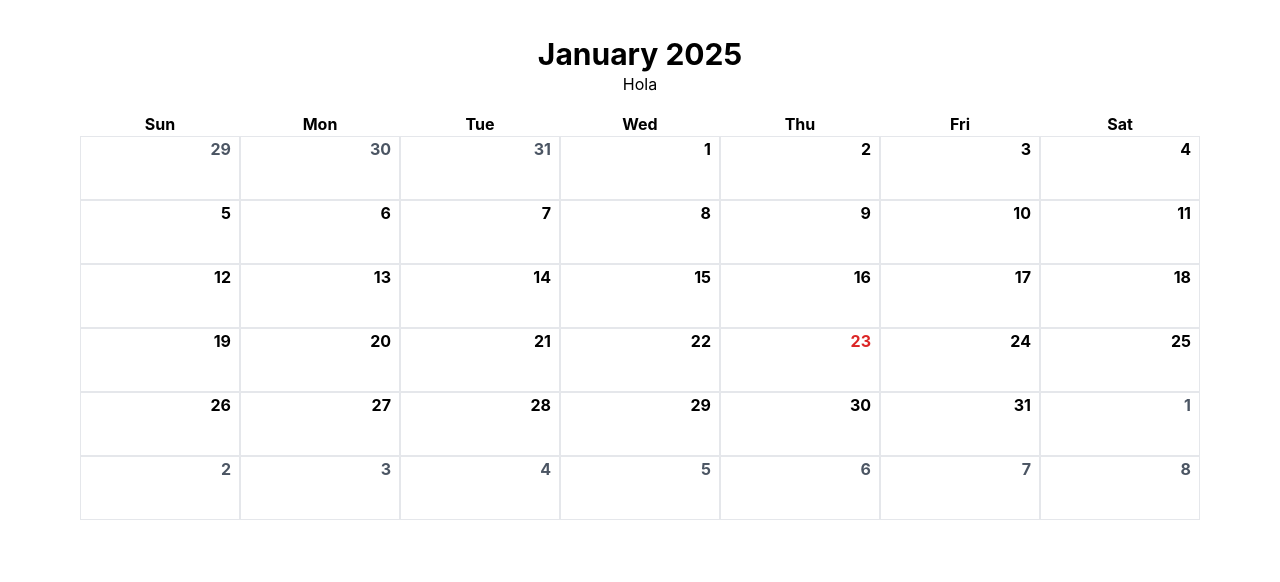
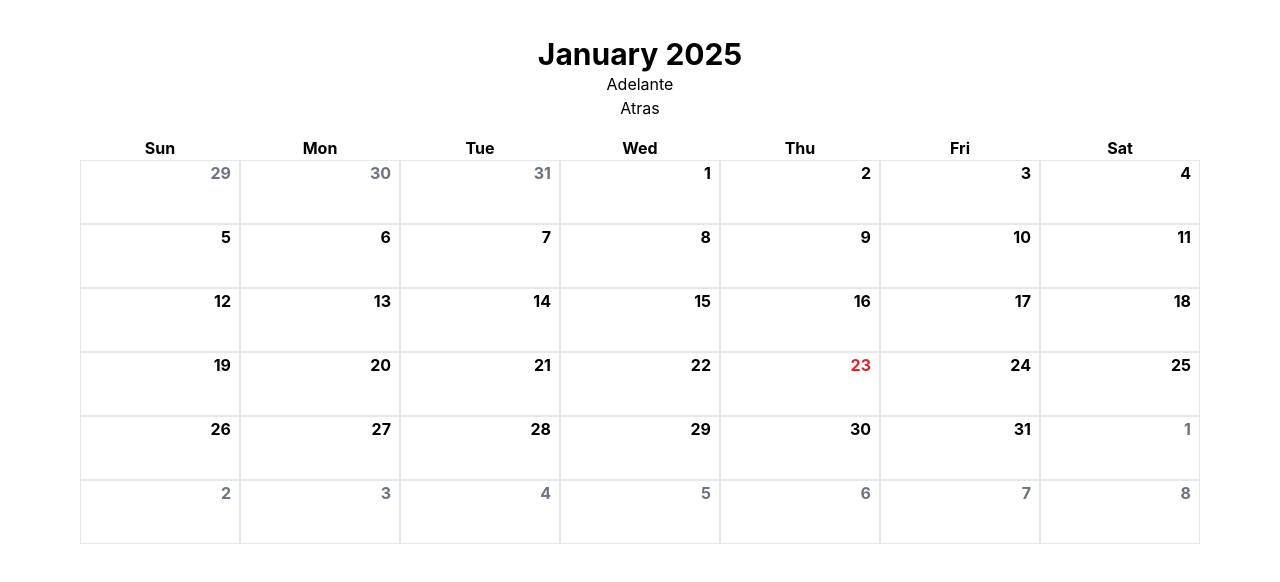
Before and after one commit to jvegav/calendar, a React (Create React App) app: page / in a window 1280 px wide. Shown: the top 582 px of the page. Built offline with nearby package versions, Linux system fonts and the light colour scheme.

Commit message:
Mejora en los cambios de meses

```diff
--- a/src/components/calendar-days.js
+++ b/src/components/calendar-days.js
@@ -18,10 +18,10 @@ function CalendarDays({ currentDate, ...props }) {
             date: (new Date(firstDayOfMonth)),
             month: firstDayOfMonth.getMonth(),
             number: firstDayOfMonth.getDate(),
-            selected: (firstDayOfMonth.toDateString() === currentDate.toDateString()),
+            selected: (firstDayOfMonth.getDate() === currentDate.getDate()),
             year: firstDayOfMonth.getFullYear()
         }
-        console.log(calendarDay.currentMonth)
+        console.log("Date: " + calendarDay.date + " Selected: " + calendarDay.selected + "primer" + firstDayOfMonth.getDate() + "segundo" + currentDate.getDate());
 
 
         currentDays.push(calendarDay);
@@ -34,7 +34,7 @@ function CalendarDays({ currentDate, ...props }) {
                     return (
                         <div key={index} className={"calendar-day" + (day.currentMonth ? " current" : "") + (day.selected ? " selected" : "") + " w-full h-16 relative border cursor-pointer"}
                         >
-                            <p className={"absolute right-2 " + (day.selected ? "text-red-600 font-bold" : "") + (day.currentMonth ? "text-black font-bold" : "text-gray-600 font-bold")}  >{day.number} </p>
+                            <p className={"absolute right-2 " + (day.selected ? "text-red-600 font-bold" : "") + (day.currentMonth ? "text-black font-bold" : "text-gray-500 font-bold")}  >{day.number} </p>
                         </div>
                     )
                 })
--- a/src/components/calendar.js
+++ b/src/components/calendar.js
@@ -14,10 +14,10 @@ export default class Calendar extends Component {
         console.log(this.state.currentDate.getDate());
 
         this.changeNextMonth = (date) => {
-            this.setState({ currentDate: new Date(date.getFullYear(), date.getMonth() + 1, date.getDay()) });
+            this.setState({ currentDate: new Date(date.getFullYear(), date.getMonth() + 1, this.state.currentDate.getDate()) });
         }
         this.changePastMonth = (date) => {
-            this.setState({ currentDate: new Date(date.getFullYear(), date.getMonth() - 1, date.getDay()) });
+            this.setState({ currentDate: new Date(date.getFullYear(), date.getMonth() - 1, this.state.currentDate.getDate()) });
         }
     }
     render() {
@@ -26,7 +26,8 @@ export default class Calendar extends Component {
                 <div className="calendar-header flex flex-col items-center p-4">
                     <h2 className='text-3xl font-bold cursor-pointer' >{this.months[this.state.currentDate.getMonth()]} {this.state.currentDate.getFullYear()}
                     </h2>
-                    <button onClick={() => this.changeNextMonth(this.state.currentDate)} >Hola</button>
+                    <button onClick={() => this.changeNextMonth(this.state.currentDate)} >Adelante</button>
+                    <button onClick={() => this.changePastMonth(this.state.currentDate)} >Atras</button>
                 </div>
                 <div className="w-full flex-grow flex flex-col">
                     <div className="flex items-center justify-around">
```
